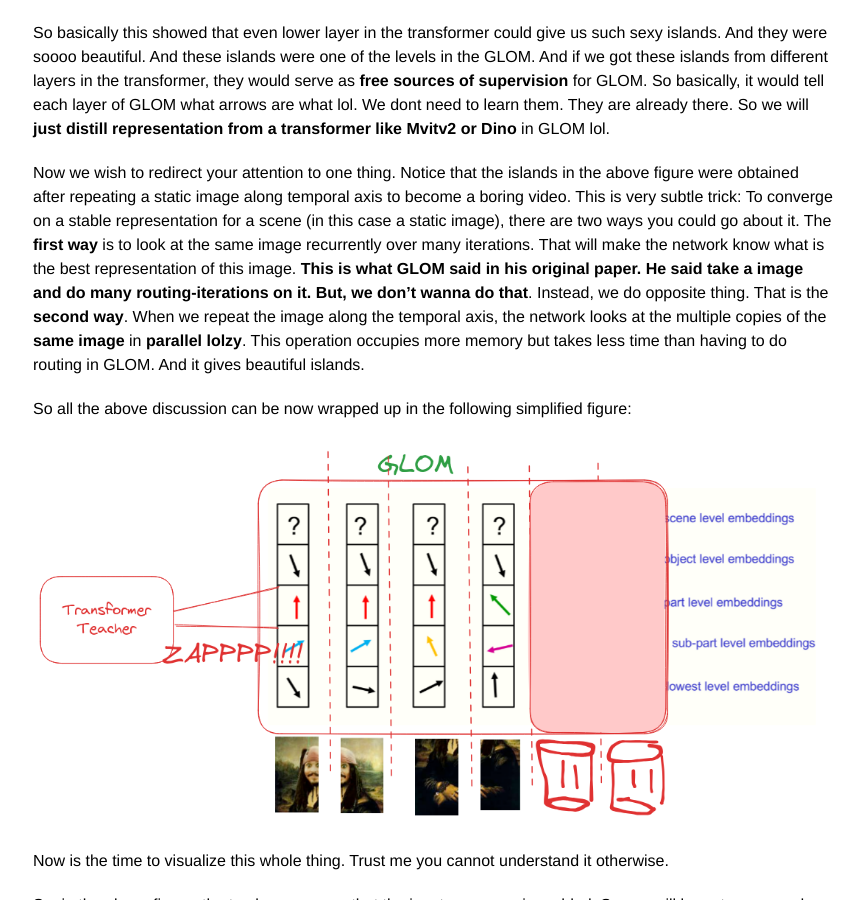
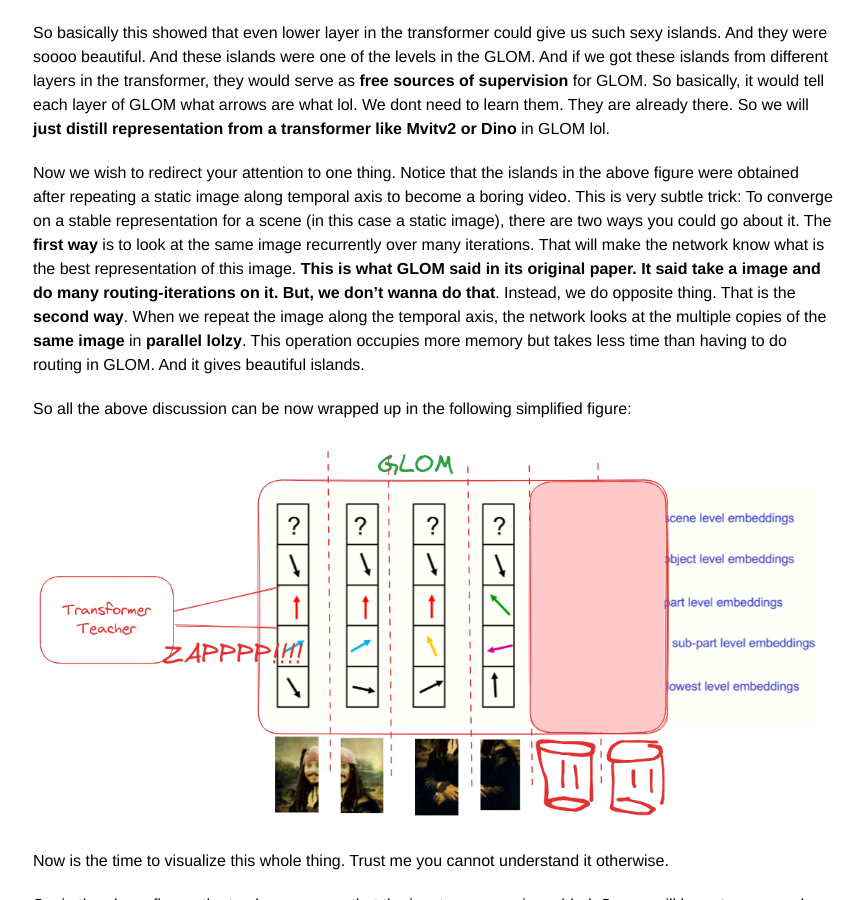
Before and after one commit to rajatmodi62/rajatmodi62.github.io, a Jekyll site: the page built from _posts/2024-10-26-hinton_apm.md, in a window 1280 px wide and 900 px high, scrolled down 7349 px. Shown: the whole window, without its empty margins (207-1070 px from the left). Built offline with Jekyll 4.4.1, drawn with Linux system fonts in a browser that asks for light colours; comment, search, counter and statistics services are not loaded.

```diff
--- a/_posts/2024-10-26-hinton_apm.md
+++ b/_posts/2024-10-26-hinton_apm.md
@@ -123,7 +123,7 @@ So what did we do? We took a static image. We repeated it many times along throu
 
 So basically this showed that even lower layer in the transformer could give us such sexy islands. And they were soooo beautiful. And these islands were one of the levels in the GLOM. And if we got these islands from different layers in the transformer, they would serve as <b> free sources of supervision </b> for GLOM. So basically, it would tell each layer of GLOM what arrows are what lol. We dont need to learn them. They are already there. So we will <b> just distill representation from a transformer like Mvitv2 or Dino </b> in GLOM lol.
 
-Now we wish to redirect your attention to one thing. Notice that the islands in the above figure were obtained after repeating a static image along temporal axis to become a boring video. This is very subtle trick: To converge on a stable representation for a scene (in this case a static image), there are two ways you could go about it. The <b> first way  </b> is to look at the same image recurrently over many iterations. That will make the network know what is the best representation of this image. <b> This is what GLOM said in his original paper. He said take a image and do many routing-iterations on it. But, we don't wanna do that</b>. Instead, we do opposite thing. That is the <b> second way</b>. When we repeat the image along the temporal axis, the network looks at the multiple copies of the <b> same image </b> in <b> parallel  lolzy</b>. This operation occupies more memory but takes less time than having to do  routing in GLOM. And it gives beautiful islands.
+Now we wish to redirect your attention to one thing. Notice that the islands in the above figure were obtained after repeating a static image along temporal axis to become a boring video. This is very subtle trick: To converge on a stable representation for a scene (in this case a static image), there are two ways you could go about it. The <b> first way  </b> is to look at the same image recurrently over many iterations. That will make the network know what is the best representation of this image. <b> This is what GLOM said in its original paper. It said take a image and do many routing-iterations on it. But, we don't wanna do that</b>. Instead, we do opposite thing. That is the <b> second way</b>. When we repeat the image along the temporal axis, the network looks at the multiple copies of the <b> same image </b> in <b> parallel  lolzy</b>. This operation occupies more memory but takes less time than having to do  routing in GLOM. And it gives beautiful islands.
 
 So all the above discussion can be now wrapped up in the following simplified figure:
 
```
